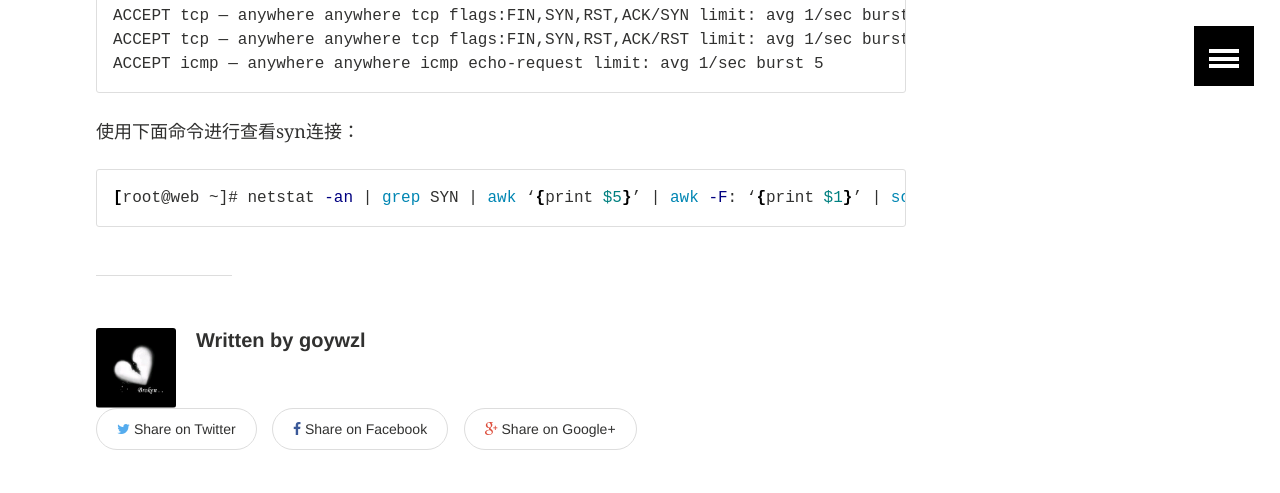
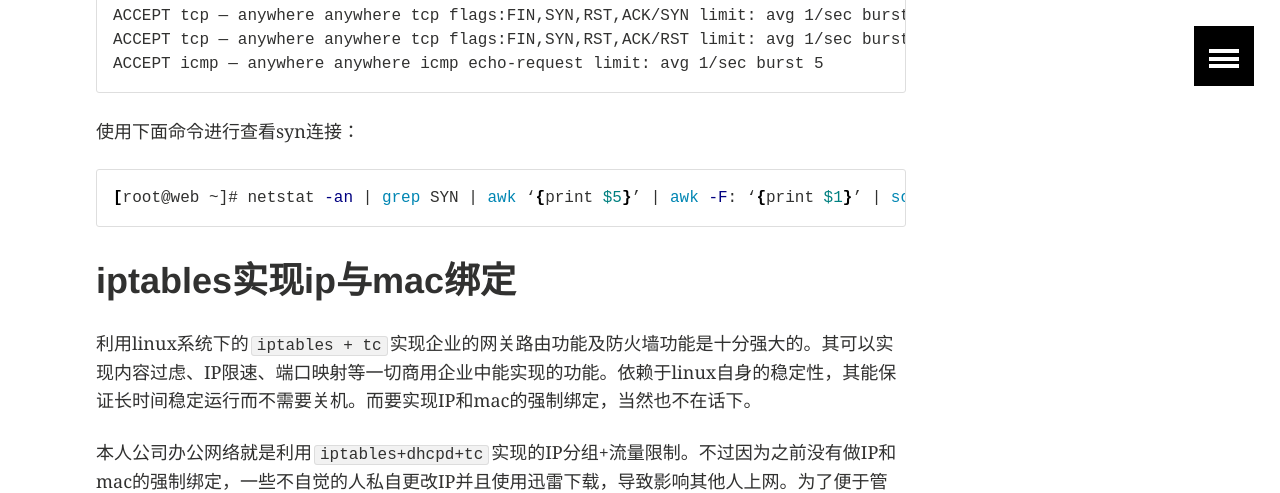
Before and after one commit to Jeremy115/goywzl.github.io, a Jekyll site: the page built from _posts/linux/2016-1-2-linux-iptables.markdown, in a window 1280 px wide and 1400 px high, scrolled down 10115 px. Shown: the top 493 px of the window. Built offline with Jekyll 4.4.1, drawn with Linux system fonts in a browser that asks for light colours; comment, search, counter and statistics services are not loaded; some of the changed text lies outside the part shown.

Commit message:
alter iptables

```diff
--- a/_posts/linux/2016-1-2-linux-iptables.markdown
+++ b/_posts/linux/2016-1-2-linux-iptables.markdown
@@ -478,3 +478,40 @@
 
 {% endraw %}
 {% endhighlight %}
+
+
+# iptables实现ip与mac绑定 #
+
+利用linux系统下的`iptables + tc`实现企业的网关路由功能及防火墙功能是十分强大的。其可以实现内容过虑、IP限速、端口映射等一切商用企业中能实现的功能。依赖于linux自身的稳定性，其能保证长时间稳定运行而不需要关机。而要实现IP和mac的强制绑定，当然也不在话下。
+
+本人公司办公网络就是利用`iptables+dhcpd+tc`实现的IP分组+流量限制。不过因为之前没有做IP和mac的强制绑定，一些不自觉的人私自更改IP并且使用迅雷下载，导致影响其他人上网。为了便于管理，决定在iptables上新增ip-mac绑定，这样便于在ntop里查到有人使用吸血下载时，可以直接定位到某人。
+
+实现原理很简单，利用脚本自动去读取dhcpd配置里ip和mac的对应关系，利用`iptables -A FORWARD -s 192.168.1.8  -m mac –mac-source 30:83:AE:9F:67:74  -j ACCEPT`这样的配置实现即可，而一旦dhcpd.conf中新增其他配置时，只需要重新运行下这个脚本就行了。而对外来人员使用的临时组（给的带宽和权重自然是最低的了）上网不做IP和mac限制。
+
+读取dhcpd.conf文件实现IP和mac绑定的脚本为：
+
+{% highlight bash %}
+{% raw %}
+
+awk '/hardware|fixed-address/' /etc/dhcpd.conf|grep -v ^#|awk '{ print $NF}'|awk '{if(NR%2==0){printf("%sn",$1)}else{printf("%s",$1)}}'|awk -F";" '{ print "iptables -A FORWARD -s",$2," -m mac --mac-source",$1," -j ACCEPT" }'|bash
+
+{% endraw %}
+{% endhighlight %}
+
+
+注：以上配置只是一行，另外每个关于mac和IP的配置同每行末尾的分号之间不能有空格。有空格的话print $NF的值就是分号了。
+
+当然，仅仅以上配置还不能实现完全绑定的。这样另外私改IP时，网关接收到客户端发来的上网请求时还是会接受的。这时候再对每个IP段配置一个总的DROP就行了。只有mac和IP对应上的才能上网，对应不上不允许上网。需新增的部分如下：
+
+{% highlight bash %}
+{% raw %}
+
+iptables -A FORWARD -s 192.168.1.0/24 -j DROP
+iptables -A FORWARD -s 192.168.10.0/24 -j DROP
+iptables -A FORWARD -s 192.168.20.0/24 -j DROP
+iptables -A FORWARD -s 192.168.30.0/24 -j DROP
+
+{% endraw %}
+{% endhighlight %}
+
+当然，具体以各自dhcpd中分的段再适当修改。其中的我的临时组为192.168.0.0/24网段，未做DROP设置。
```
